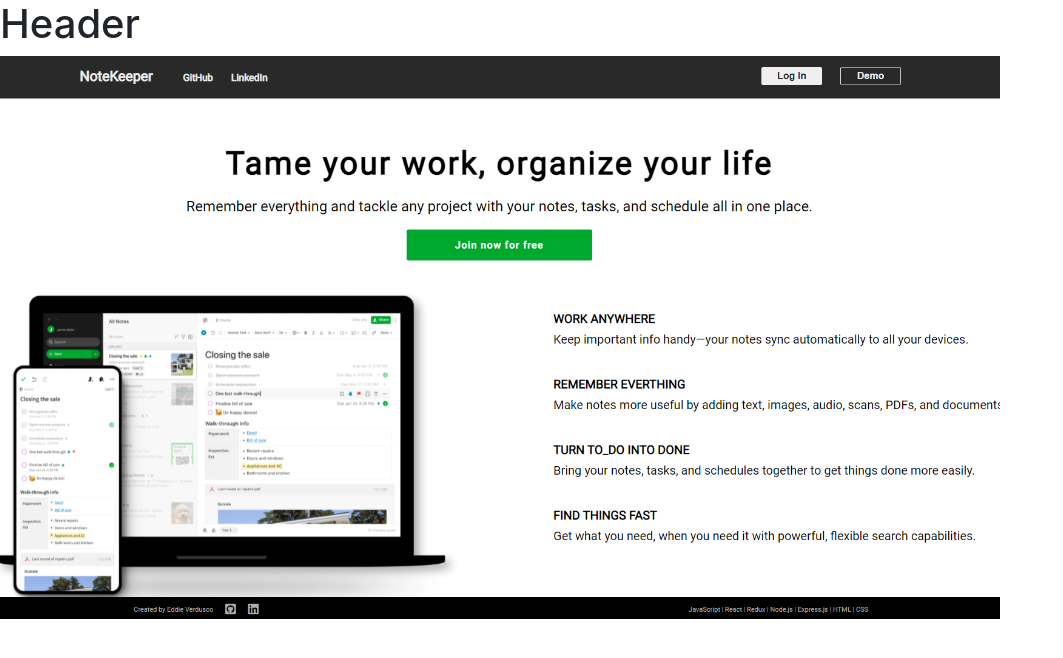
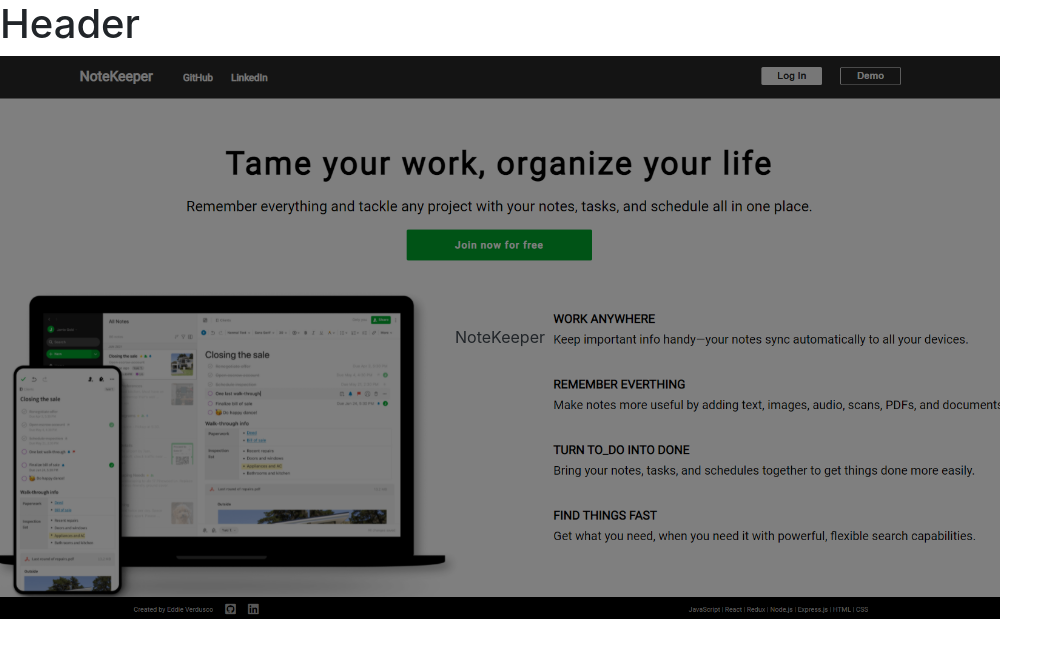
Before and after one commit to verduscos/portfolio-v2, a React (Create React App) app in the folder portfolio/: page / in a window 1280 px wide. Shown: the top 658 px of the page, without its empty margins (0-1063 px from the left). Built offline with nearby package versions, Linux system fonts and the light colour scheme.

Commit message:
added shadow overlay to project img

```diff
--- a/portfolio/src/components/Carousel/Carousel.css
+++ b/portfolio/src/components/Carousel/Carousel.css
@@ -3,7 +3,10 @@
   background-color: gray;
   /* width: 500px;
   height: 500px; */
+  height: 562.5px;
   width: 1000px;
+  height: auto;
+  /* margin: 0 auto; */
 }
 
 .inner {
@@ -24,8 +27,19 @@
   /* margin: 0 auto; */
   object-fit: cover;
   width: inherit;
+  height: 100%;
+  background-color: blue;
 }
 
+#overlay {
+  background-color: rgba(0, 0, 0, 0.5);
+  display: flex;
+  justify-content: center;
+  align-items: center;
+  height: 562.5px;
+  width: inherit;
+  position:absolute;
+}
 .project {
 
 }
--- a/portfolio/src/components/Carousel/index.js
+++ b/portfolio/src/components/Carousel/index.js
@@ -31,6 +31,7 @@ function Projects() {
   return (
     <div className="Carousel">
       <div className="inner">
+        <div id="overlay">{currentProject.title}</div>
         <img src={currentProject.image} alt="project image" />
       </div>
     </div>
```
